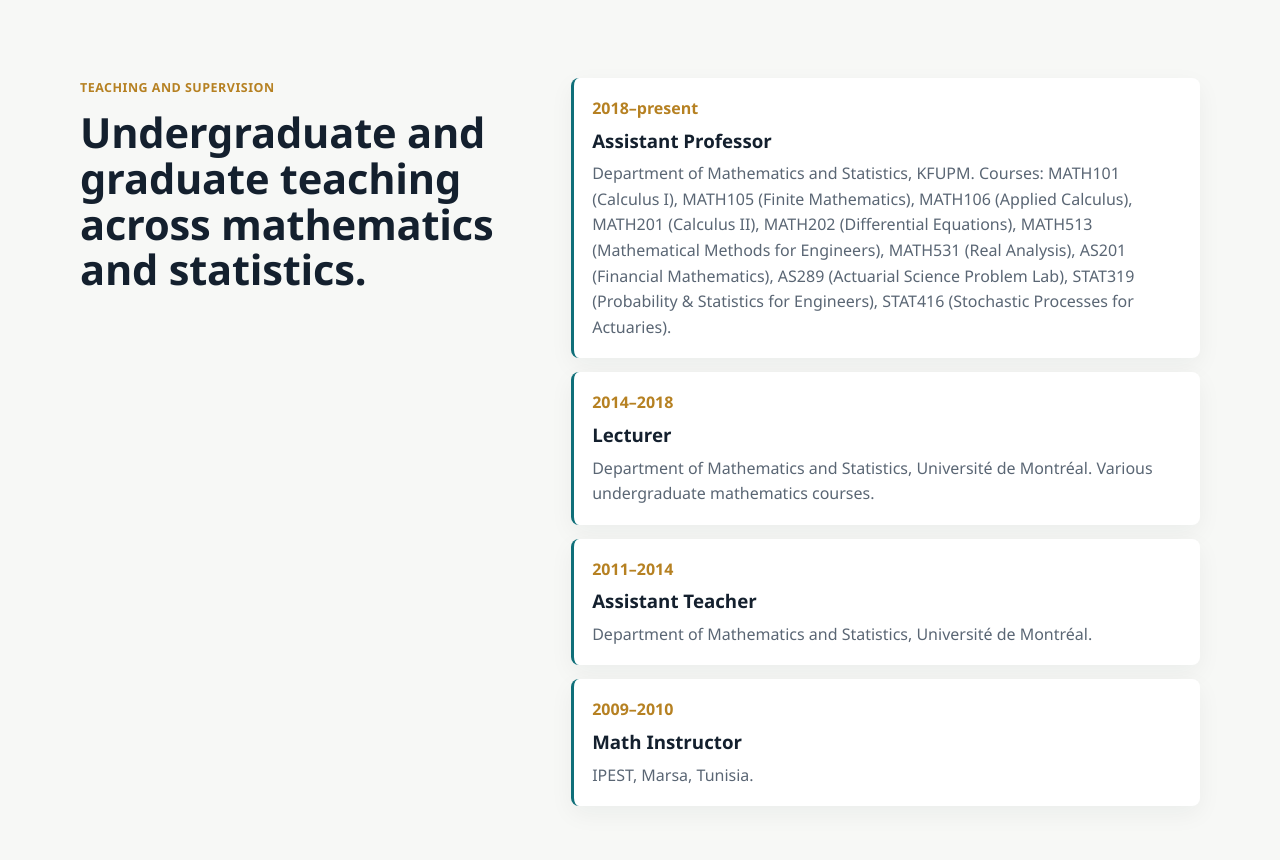
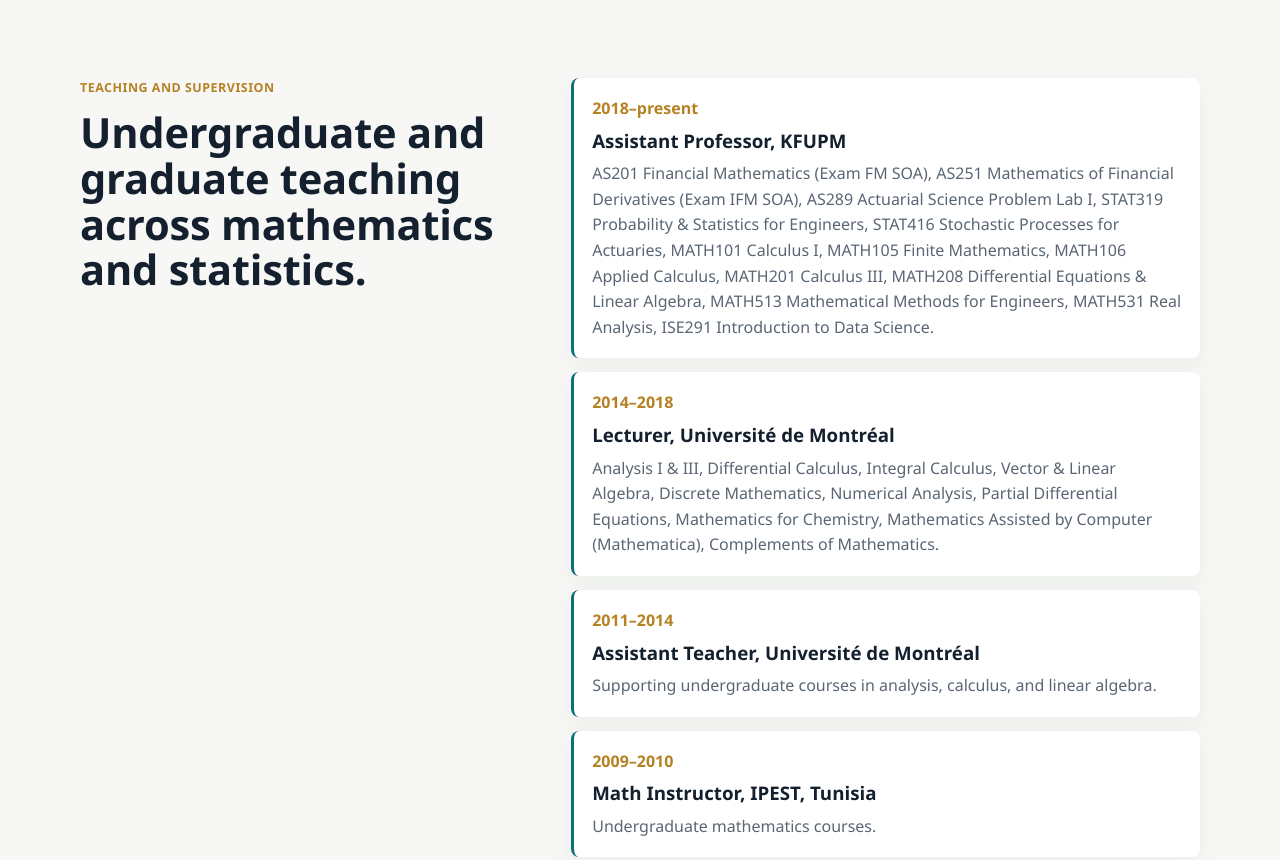
Before and after one commit to kroumidhaker/kroumidhaker.github.io, a plain HTML site: page index.html in a window 1280 px wide. Shown: the part 5080-5940 px from the top of the page. Drawn offline with Linux system fonts and the light colour scheme.

Commit message:
Update teaching section with full KFUPM and UdeM course lists

```diff
--- a/index.html
+++ b/index.html
@@ -363,23 +363,23 @@
       <div class="timeline">
         <article>
           <time>2018&ndash;present</time>
-          <h3>Assistant Professor</h3>
-          <p>Department of Mathematics and Statistics, KFUPM. Courses: MATH101 (Calculus I), MATH105 (Finite Mathematics), MATH106 (Applied Calculus), MATH201 (Calculus II), MATH202 (Differential Equations), MATH513 (Mathematical Methods for Engineers), MATH531 (Real Analysis), AS201 (Financial Mathematics), AS289 (Actuarial Science Problem Lab), STAT319 (Probability &amp; Statistics for Engineers), STAT416 (Stochastic Processes for Actuaries).</p>
+          <h3>Assistant Professor, KFUPM</h3>
+          <p>AS201 Financial Mathematics (Exam FM SOA), AS251 Mathematics of Financial Derivatives (Exam IFM SOA), AS289 Actuarial Science Problem Lab I, STAT319 Probability &amp; Statistics for Engineers, STAT416 Stochastic Processes for Actuaries, MATH101 Calculus I, MATH105 Finite Mathematics, MATH106 Applied Calculus, MATH201 Calculus III, MATH208 Differential Equations &amp; Linear Algebra, MATH513 Mathematical Methods for Engineers, MATH531 Real Analysis, ISE291 Introduction to Data Science.</p>
         </article>
         <article>
           <time>2014&ndash;2018</time>
-          <h3>Lecturer</h3>
-          <p>Department of Mathematics and Statistics, Université de Montréal. Various undergraduate mathematics courses.</p>
+          <h3>Lecturer, Université de Montréal</h3>
+          <p>Analysis I &amp; III, Differential Calculus, Integral Calculus, Vector &amp; Linear Algebra, Discrete Mathematics, Numerical Analysis, Partial Differential Equations, Mathematics for Chemistry, Mathematics Assisted by Computer (Mathematica), Complements of Mathematics.</p>
         </article>
         <article>
           <time>2011&ndash;2014</time>
-          <h3>Assistant Teacher</h3>
-          <p>Department of Mathematics and Statistics, Université de Montréal.</p>
+          <h3>Assistant Teacher, Université de Montréal</h3>
+          <p>Supporting undergraduate courses in analysis, calculus, and linear algebra.</p>
         </article>
         <article>
           <time>2009&ndash;2010</time>
-          <h3>Math Instructor</h3>
-          <p>IPEST, Marsa, Tunisia.</p>
+          <h3>Math Instructor, IPEST, Tunisia</h3>
+          <p>Undergraduate mathematics courses.</p>
         </article>
       </div>
     </section>
```
